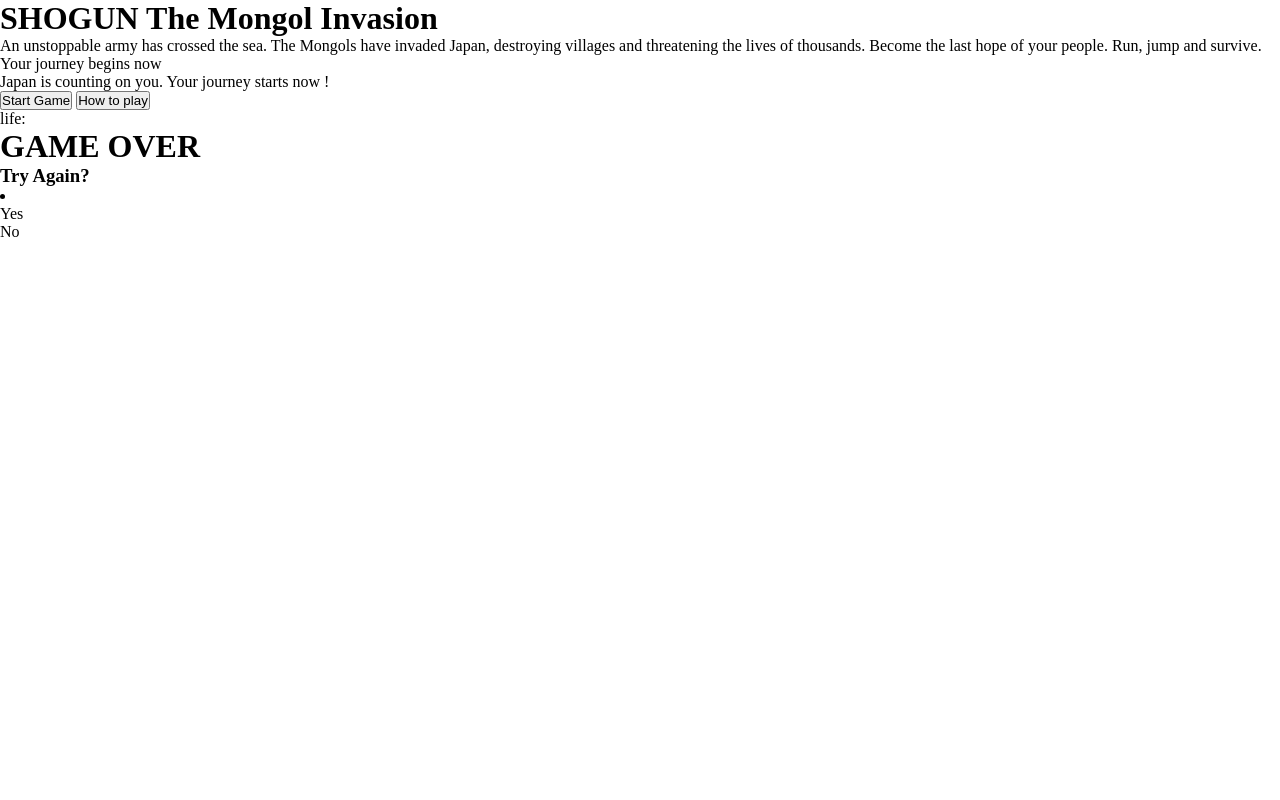
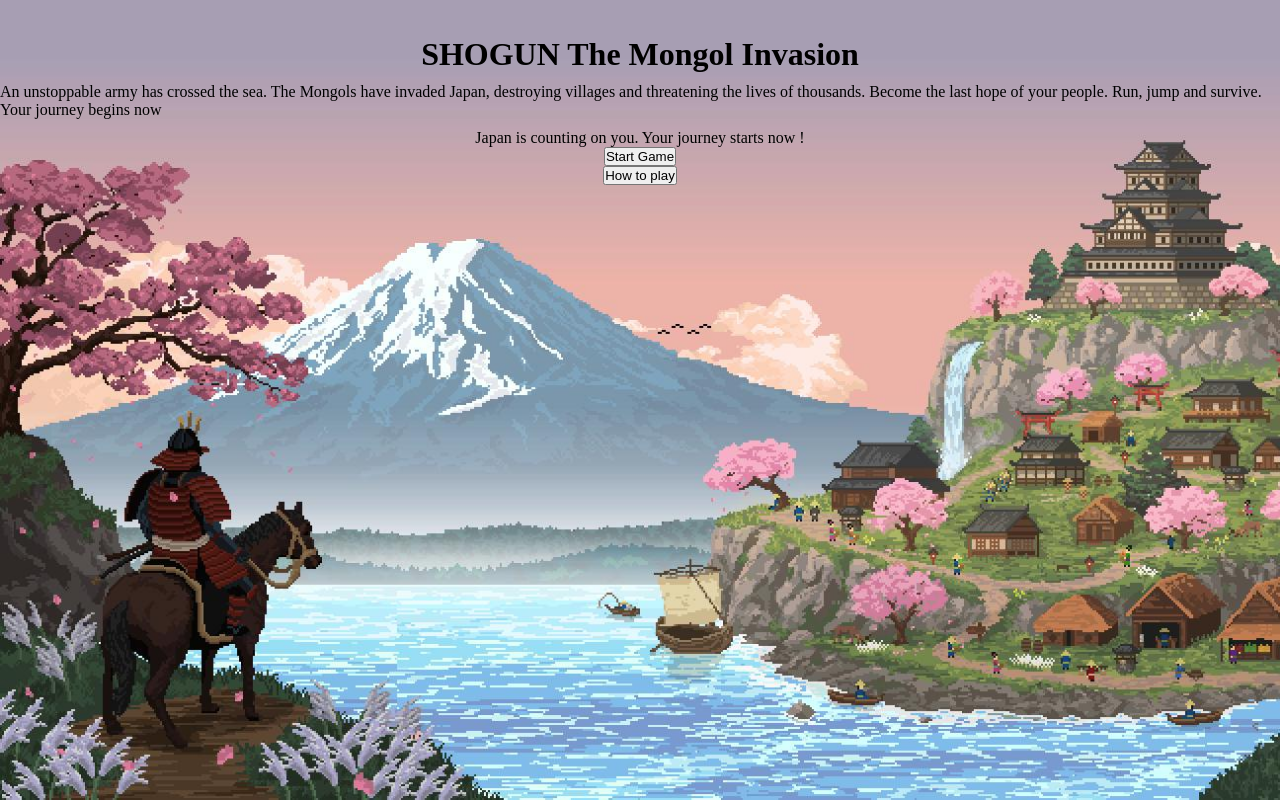
Before and after one commit to mrhmani/SHOGUN-The-Mongol-Invasion, a plain HTML site: page index.html in a window 1280 px wide. Drawn offline with Linux system fonts and the light colour scheme.

Commit message:
Added background image, buttons and styling the start screen

```diff
--- a/index.html
+++ b/index.html
@@ -8,24 +8,29 @@
     <link rel="stylesheet" href="styles.css" />
   </head>
   <body>
-    <div class="start-screen screen">
+    <div class="start-screen">
       <h1>SHOGUN The Mongol Invasion</h1>
-      <p>An unstoppable army has crossed the sea. The Mongols have invaded Japan,
-        destroying villages and threatening the lives of thousands.
-        Become the last hope of your people. Run, jump and survive. Your journey begins now</p>
+      <p>
+        An unstoppable army has crossed the sea. The Mongols have invaded Japan,
+        destroying villages and threatening the lives of thousands. Become the
+        last hope of your people. Run, jump and survive. Your journey begins now
+      </p>
       <p>Japan is counting on you. Your journey starts now !</p>
-
       <button class="start-btn">Start Game</button>
-      <button class="howtoplay-btn"> How to play </button>
+      <button class="howtoplay-btn">How to play</button>
     </div>
 
-    <div class="game-screen screen"><span class="life">life: </span></div>
-    <div class="end-screen screen">
+    <div class="game-screen"><span class="life">life: </span></div>
+    <div class="end-screen">
       <h1>GAME OVER</h1>
-      <h3>Try Again? </h3>
+      <h3>Try Again?</h3>
       <li>
-        <ul> Yes </ul>
-        <ul> No </ul>
+        <ul>
+          Yes
+        </ul>
+        <ul>
+          No
+        </ul>
       </li>
     </div>
 
@@ -33,6 +38,5 @@
     <script src="./js/game.js"></script>
     <script src="./js/enemy.js"></script>
     <script src="./js/index.js"></script>
-
   </body>
 </html>
--- a/styles.css
+++ b/styles.css
@@ -1,4 +1,31 @@
 * {
-    padding: 0;
-    margin:  0;
+  padding: 0;
+  margin: 0;
 }
+
+.start-screen {
+  display: flex;
+  flex-direction: column;
+  align-items: center;
+  justify-content: center;
+
+  width: 100vw;
+  height: 100vh;
+
+  background-image: url("./assets/cityinjapan.jpg");
+  background-repeat: no-repeat;
+  background-size: cover;
+}
+
+.start-screen h1 {
+  margin-top: -580px;
+}
+
+p {
+  margin-top: 10px;
+}
+
+.game-screen,
+.end-screen {
+  display: none;
+}
```
Also changed, not shown: assets/cityinjapan.jpg (added), 1 other file.
